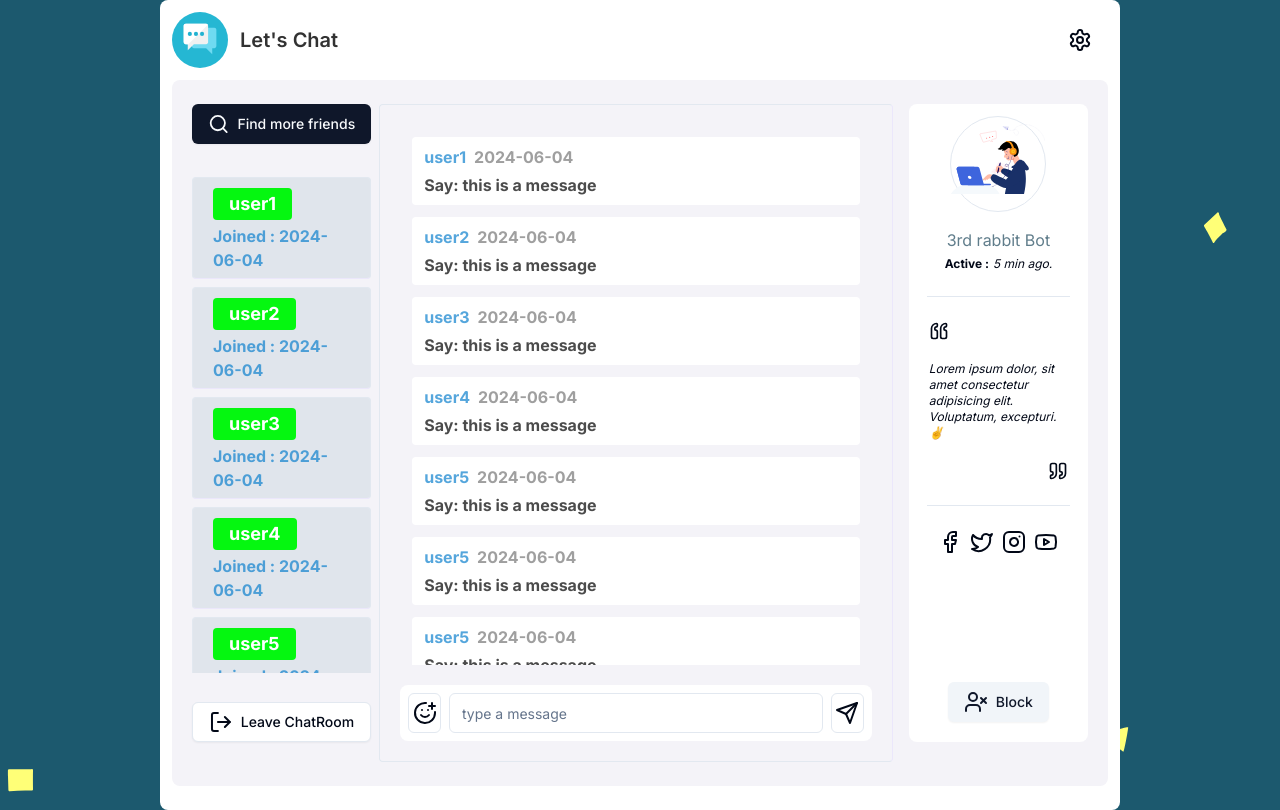
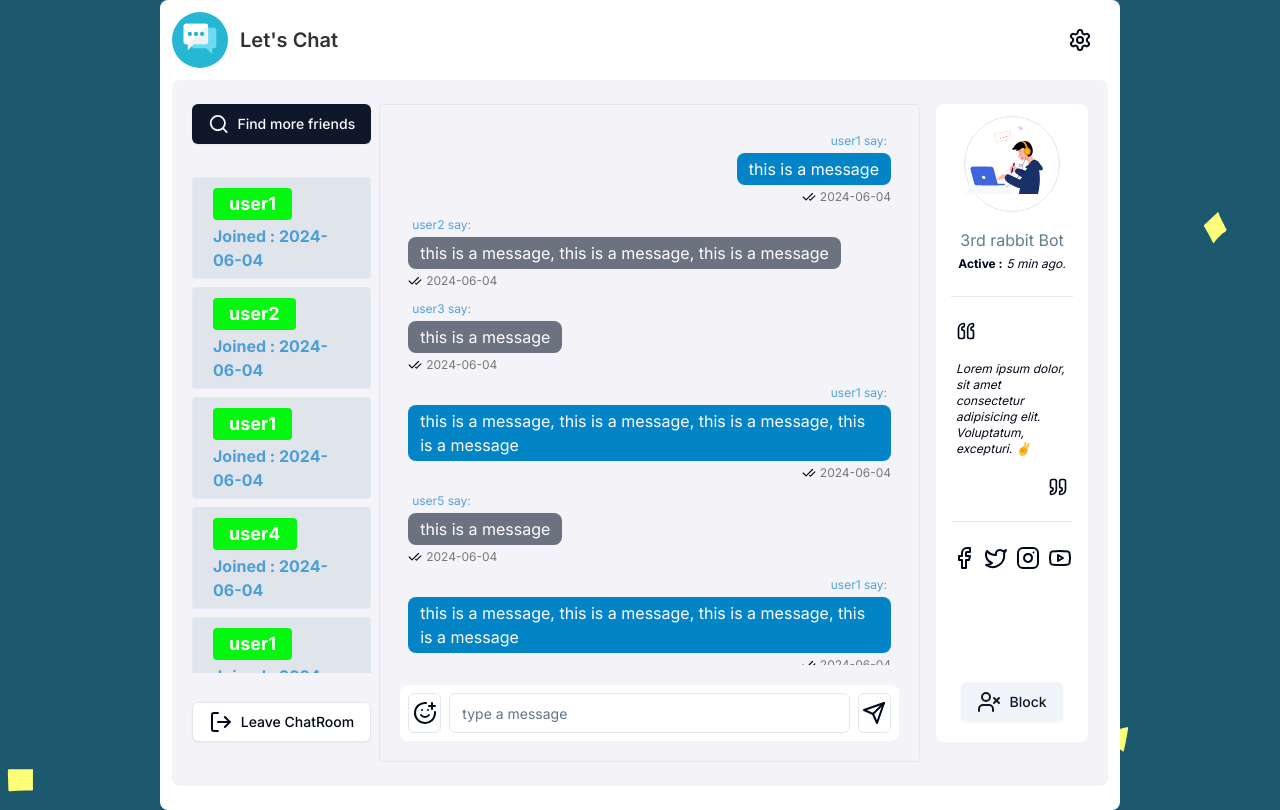
Before and after one commit to alohadancemeow/next-chatroom-rebuild, a Next.js app: page /home in a window 1280 px wide. Built offline with nearby package versions, Linux system fonts and the light colour scheme.

Commit message:
🐛 fixed chat item

```diff
--- a/components/chat/chatContent.tsx
+++ b/components/chat/chatContent.tsx
@@ -15,7 +15,7 @@ const messages = [
   },
   {
     name: "user2",
-    message: "this is a message",
+    message: "this is a message, this is a message, this is a message",
     momentTime: "2024-06-04",
   },
   {
@@ -24,7 +24,28 @@ const messages = [
     momentTime: "2024-06-04",
   },
   {
-    name: "user4",
+    name: "user1",
+    message:
+      "this is a message, this is a message, this is a message, this is a message",
+    momentTime: "2024-06-04",
+  },
+  {
+    name: "user5",
+    message: "this is a message",
+    momentTime: "2024-06-04",
+  },
+  {
+    name: "user1",
+    message: "this is a message, this is a message, this is a message, this is a message",
+    momentTime: "2024-06-04",
+  },
+  {
+    name: "user5",
+    message: "this is a message",
+    momentTime: "2024-06-04",
+  },
+  {
+    name: "user1",
     message: "this is a message",
     momentTime: "2024-06-04",
   },
@@ -34,27 +55,7 @@ const messages = [
     momentTime: "2024-06-04",
   },
   {
-    name: "user5",
-    message: "this is a message",
-    momentTime: "2024-06-04",
-  },
-  {
-    name: "user5",
-    message: "this is a message",
-    momentTime: "2024-06-04",
-  },
-  {
-    name: "user5",
-    message: "this is a message",
-    momentTime: "2024-06-04",
-  },
-  {
-    name: "user5",
-    message: "this is a message",
-    momentTime: "2024-06-04",
-  },
-  {
-    name: "user5",
+    name: "user1",
     message: "this is a message",
     momentTime: "2024-06-04",
   },
--- a/components/chat/chatItem.tsx
+++ b/components/chat/chatItem.tsx
@@ -1,18 +1,32 @@
-import React from "react";
+import { cn } from "@/lib/utils";
+import { CheckCheck } from "lucide-react";
 
 type Props = {
   message: { name: string; momentTime: string; message: string };
 };
 
 const ChatItem = ({ message: { message, name, momentTime } }: Props) => {
+  const isSender = name === "user1";
+  const isSeen = true;
+
   return (
-    <div className="chat-messages" id="chat-messsage">
-      <div className="px-2 py-1 m-3 bg-white rounded break-words">
-        <p className="font-bold opacity-70 m-1 text-[#0e81ce]">
-          {name}
-          <span className="ml-2 text-[#777]">{momentTime}</span>
+    <div className={cn("flex justify-start", isSender && "justify-end")}>
+      <div className="px-2 py-1 break-words">
+        <p
+          className={cn(
+            "opacity-70 m-1 text-xs text-[#0e81ce]",
+            isSender && "text-end"
+          )}
+        >
+          {`${name} say:`}
         </p>
-        <p className="m-1 font-bold text-black opacity-70 ">{`Say: ${message}`}</p>
+        <p className={cn('px-3 py-1 mb-1 rounded-lg text-white bg-gray-500', isSender && 'bg-sky-600 ')}>{`${message}`}</p>
+        <div
+          className={cn("flex items-center gap-1", isSender && "justify-end")}
+        >
+          {isSeen && <CheckCheck size={14} />}
+          <p className="text-[#777] text-xs font-normal">{momentTime}</p>
+        </div>
       </div>
     </div>
   );
--- a/components/chat/chatList.tsx
+++ b/components/chat/chatList.tsx
@@ -15,7 +15,7 @@ const usersList = [
     momentTime: "2024-06-04",
   },
   {
-    name: "user3",
+    name: "user1",
     momentTime: "2024-06-04",
   },
   {
@@ -23,7 +23,7 @@ const usersList = [
     momentTime: "2024-06-04",
   },
   {
-    name: "user5",
+    name: "user1",
     momentTime: "2024-06-04",
   },
   {
@@ -31,7 +31,7 @@ const usersList = [
     momentTime: "2024-06-04",
   },
   {
-    name: "user7",
+    name: "user1",
     momentTime: "2024-06-04",
   },
   {
@@ -43,7 +43,7 @@ const usersList = [
     momentTime: "2024-06-04",
   },
   {
-    name: "user10",
+    name: "user1",
     momentTime: "2024-06-04",
   },
 ];
```
